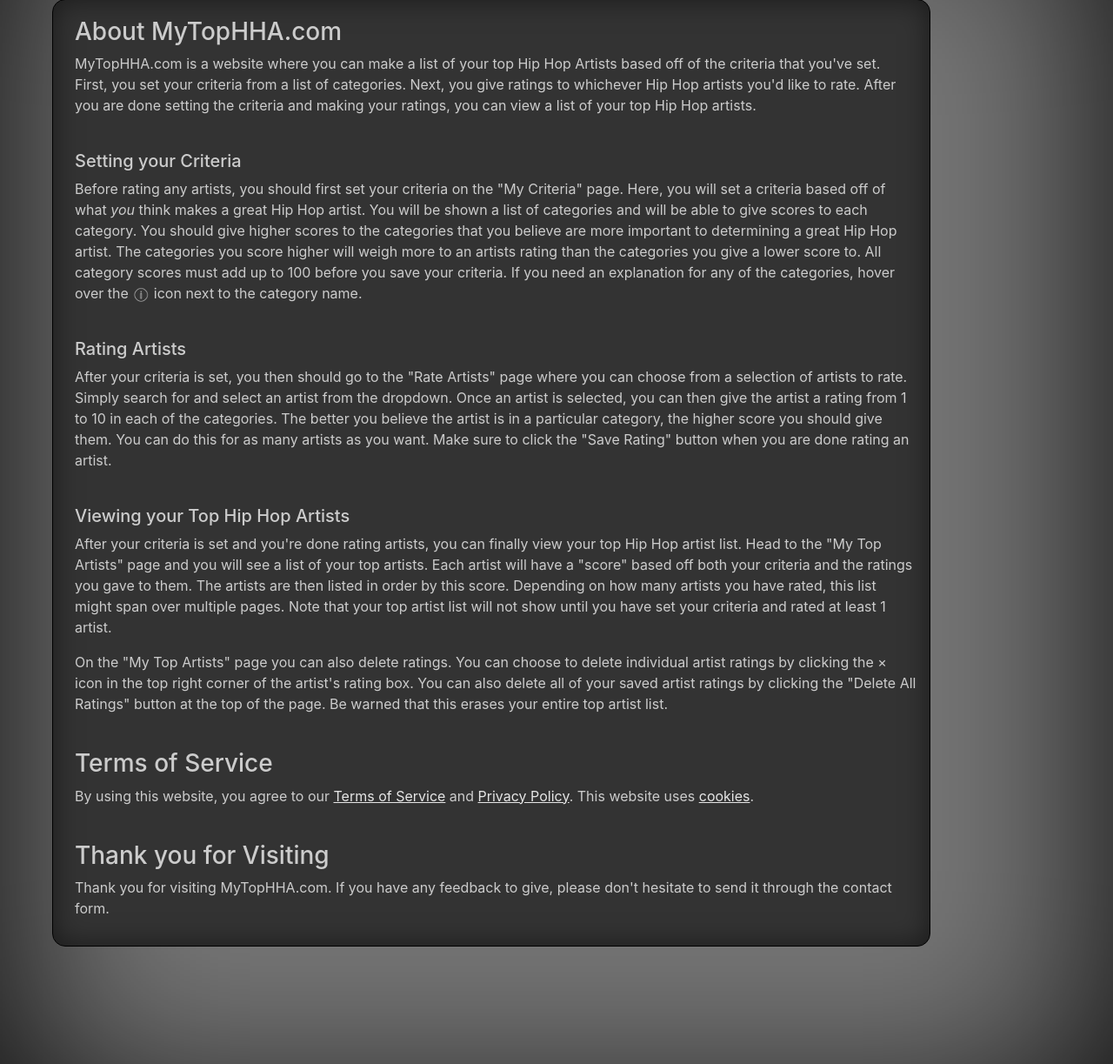
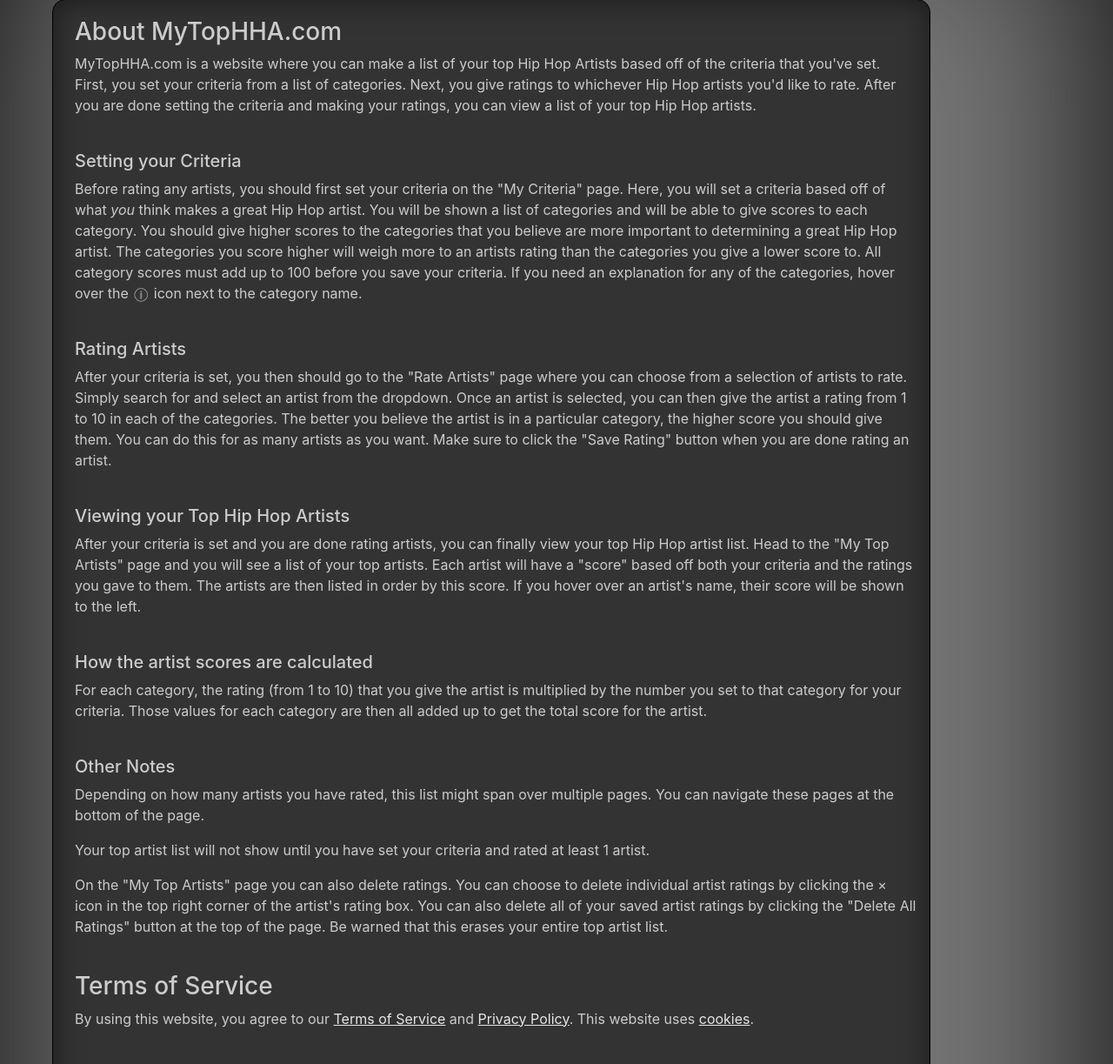
Before and after one commit to bclai7/Top_HHA, a Flask app: page /about in a window 1280 px wide. Shown: the part 213-1436 px from the top of the page at 87% size. Run offline with Flask 2, Linux system fonts and the light colour scheme; parts of the project's set-up code (start-up, migrations or seed data) failed here and were passed over; some libraries are stand-ins or nearby versions.

Commit message:
Update to about and rankings page
-Updated about page to explain how scores are calculated
-Other small changes made to about page descriptions
-Rankings page now shows 10 artists per page instead of just 5
-Removed artist score from artist box
-Artist score now shows in a tooltip when hovering over an artist

```diff
--- a/app.py
+++ b/app.py
@@ -51,7 +51,7 @@
 RECAPTCHA_PRIVATE_KEY = app.config['RECAPTCHA_PRIVATE_KEY']
 # Global variables and functions
 # VARIABLES
-ratings_per_page = 5 # Amount of ratings shown per page on rankings page
+ratings_per_page = 10 # Amount of ratings shown per page on rankings page
 
 
 # FUNCTIONS
--- a/templates/about.html
+++ b/templates/about.html
@@ -47,10 +47,23 @@
           <br />
           <h5>Viewing your Top Hip Hop Artists</h5>
           <p>
-            After your criteria is set and you're done rating artists, you can finally view your top Hip Hop artist list. Head to the "My Top Artists" page
+            After your criteria is set and you are done rating artists, you can finally view your top Hip Hop artist list. Head to the "My Top Artists" page
             and you will see a list of your top artists. Each artist will have a "score" based off both your criteria and the ratings you gave to them. The artists
-            are then listed in order by this score. Depending on how many artists you have rated, this list might span over multiple pages. Note that your top
-            artist list will not show until you have set your criteria and rated at least 1 artist.
+            are then listed in order by this score. If you hover over an artist's name, their score will be shown to the left.
+          </p>
+          <br />
+          <h5>How the artist scores are calculated</h5>
+          <p>
+            For each category, the rating (from 1 to 10) that you give the artist is multiplied by the number you set to that category for your criteria. Those values for each
+            category are then all added up to get the total score for the artist.
+          </p>
+          <br />
+          <h5>Other Notes</h5>
+          <p>
+            Depending on how many artists you have rated, this list might span over multiple pages. You can navigate these pages at the bottom of the page.
+          </p>
+          <p>
+            Your top artist list will not show until you have set your criteria and rated at least 1 artist.
           </p>
           <p>
             On the "My Top Artists" page you can also delete ratings. You can choose to delete individual artist ratings by clicking the <span aria-hidden="true">&times;</span>
--- a/templates/rankings.html
+++ b/templates/rankings.html
@@ -18,15 +18,15 @@
   <div class="rankingList">
     <ul class="list-group" id="artist_ranking_list">
     {% for artist in listing %}
-      <li class="rankItem list-group-item" id="{{artist}}_item">
+      <li class="rankItem list-group-item" id="{{artist}}_item" data-toggle="tooltip" data-placement="left" title="{{ artist[1] }}">
         <div class="artist_rank">{{rankingList.index(artist) + 1}}</div>
-        <div class="artist_name">{{artist[0]}}</div>
+        <div class="artist_name" >{{artist[0]}}</div>
         <div class="artist_delete">
           <button type="button" class="deleteArtistDialog close" aria-label="Close" id="delete_{{artist[0]}}" data-toggle="modal" data-target="#delete_single_confirmation">
             <span aria-hidden="true">&times;</span>
           </button>
         </div>
-        <div class="artist_score">{{artist[1]}}</div>
+        <!-- <div class="artist_score">{{artist[1]}}</div> -->
       </li>
     {% endfor %}
     </ul>
```
